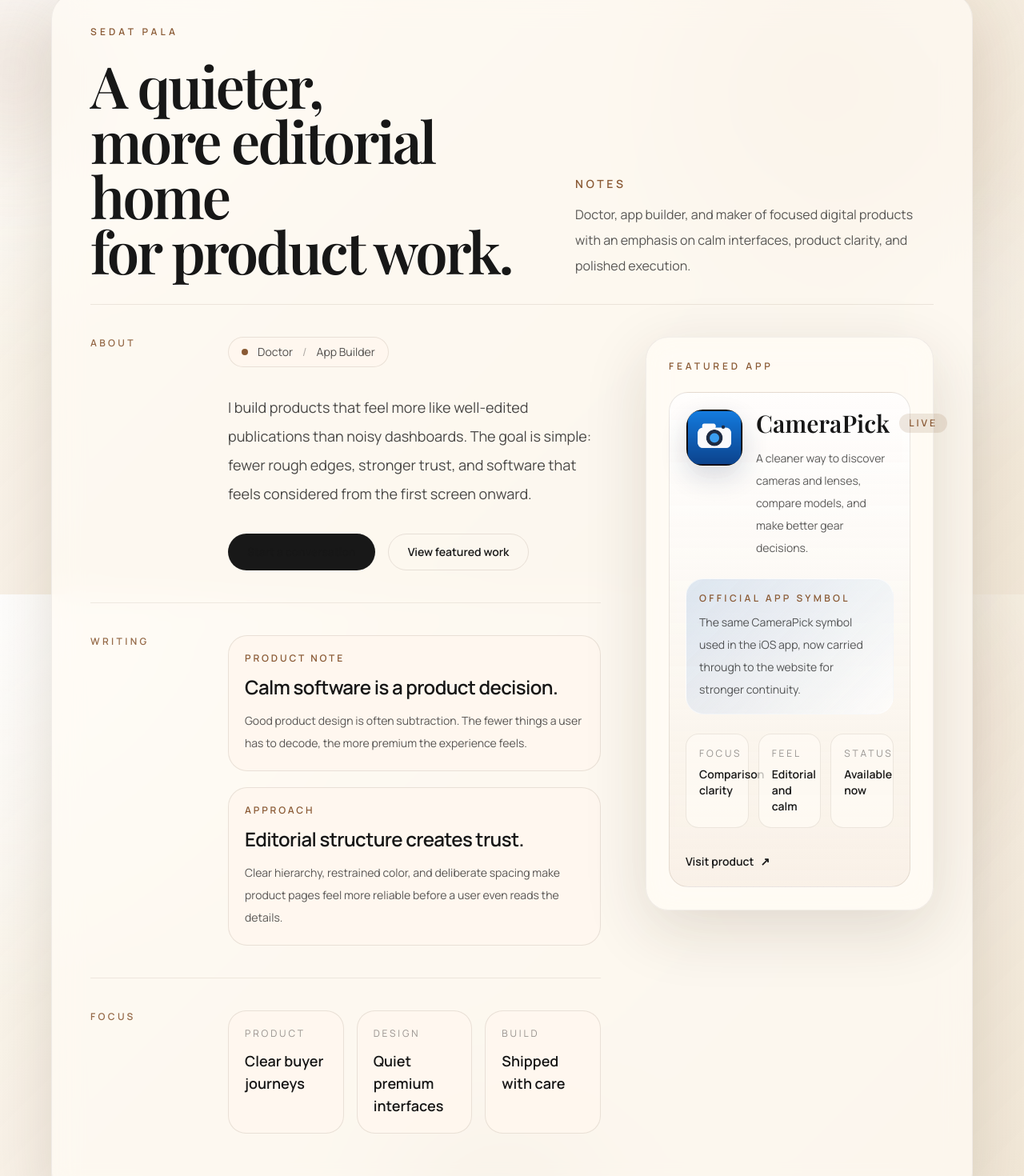
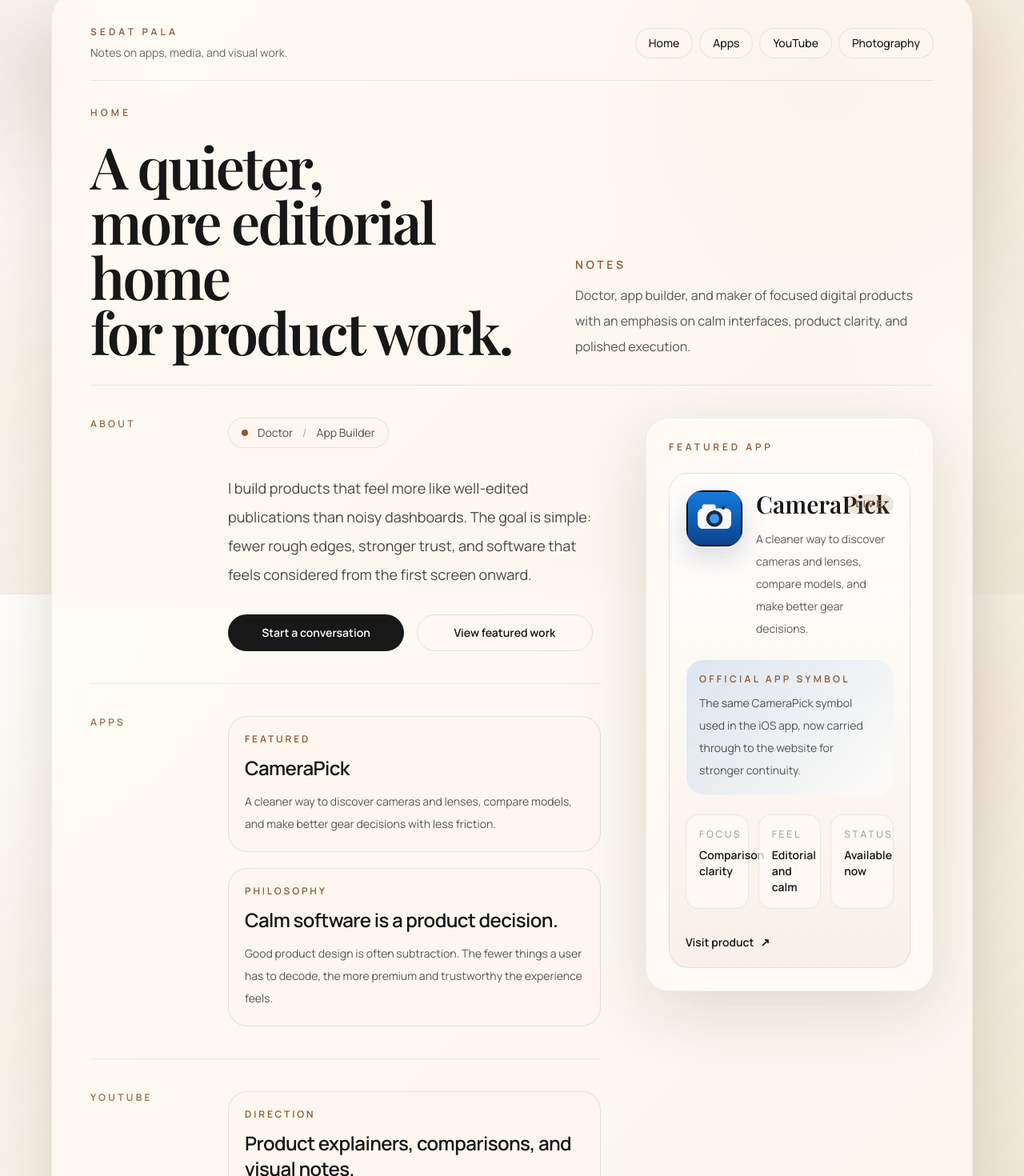
Before and after one commit to stefhenwolf/sedat-site, a Next.js app: page / in a window 1280 px wide. Shown: the part 57-1527 px from the top of the page at 80% size. Built offline with nearby package versions, Linux system fonts and the light colour scheme.

Commit message:
Add homepage section navigation

```diff
--- a/app/page.tsx
+++ b/app/page.tsx
@@ -1,8 +1,18 @@
 import Image from "next/image";
+
+const navigationItems = [
+  { label: "Home", href: "#home" },
+  { label: "Apps", href: "#apps" },
+  { label: "YouTube", href: "#youtube" },
+  { label: "Photography", href: "#photography" },
+];
 
 export default function Home() {
   return (
-    <main className="relative isolate min-h-screen overflow-hidden px-6 py-8 text-foreground sm:px-10 lg:px-16 lg:py-12">
+    <main
+      id="home"
+      className="relative isolate min-h-screen overflow-hidden px-6 py-8 text-foreground sm:px-10 lg:px-16 lg:py-12"
+    >
       <div className="pointer-events-none absolute inset-0 -z-10">
         <div className="absolute left-[-10%] top-0 h-72 w-72 rounded-full bg-[radial-gradient(circle,_rgba(164,115,76,0.26),_transparent_68%)] blur-3xl" />
         <div className="absolute right-[-8%] top-[18%] h-80 w-80 rounded-full bg-[radial-gradient(circle,_rgba(255,255,255,0.55),_transparent_62%)] blur-3xl" />
@@ -10,11 +20,34 @@
       </div>
 
       <section className="glass-panel soft-ring mx-auto w-full max-w-7xl rounded-[2rem] px-6 py-6 sm:px-8 sm:py-8 lg:px-12 lg:py-10">
+        <div className="flex flex-wrap items-center justify-between gap-4 border-b border-border/80 pb-6">
+          <div>
+            <p className="text-xs font-semibold uppercase tracking-[0.35em] text-accent">
+              Sedat Pala
+            </p>
+            <p className="mt-2 text-sm text-foreground/65">
+              Notes on apps, media, and visual work.
+            </p>
+          </div>
+
+          <nav className="flex flex-wrap items-center gap-2">
+            {navigationItems.map((item) => (
+              <a
+                key={item.label}
+                href={item.href}
+                className="rounded-full border border-border bg-surface-strong px-4 py-2 text-sm font-medium text-foreground/78 transition-colors duration-300 hover:bg-white/70"
+              >
+                {item.label}
+              </a>
+            ))}
+          </nav>
+        </div>
+
         <header className="border-b border-border/80 pb-8">
-          <div className="flex flex-col gap-6 lg:flex-row lg:items-end lg:justify-between">
+          <div className="flex flex-col gap-6 pt-8 lg:flex-row lg:items-end lg:justify-between">
             <div className="max-w-3xl">
               <p className="text-xs font-semibold uppercase tracking-[0.35em] text-accent">
-                Sedat Pala
+                Home
               </p>
               <h1 className="font-display mt-6 max-w-4xl text-5xl leading-[0.96] tracking-[-0.04em] sm:text-6xl lg:text-7xl">
                 A quieter,
@@ -60,15 +93,16 @@
                   first screen onward.
                 </p>
 
-                <div className="mt-8 flex flex-col gap-4 sm:flex-row">
+                <div className="mt-8 flex flex-col gap-4 sm:flex-row sm:flex-wrap">
                   <a
-                    className="inline-flex items-center justify-center rounded-full bg-[#181818] px-6 py-3 text-sm font-semibold text-white transition-transform duration-300 hover:-translate-y-0.5"
+                    className="inline-flex min-w-[220px] items-center justify-center rounded-full bg-[#181818] px-6 py-3 text-sm font-semibold !text-white transition-transform duration-300 hover:-translate-y-0.5"
                     href="mailto:setadpala@gmail.com"
+                    style={{ color: "#ffffff" }}
                   >
                     Start a conversation
                   </a>
                   <a
-                    className="inline-flex items-center justify-center rounded-full border border-border px-6 py-3 text-sm font-semibold text-foreground/80 transition-colors duration-300 hover:bg-surface-strong"
+                    className="inline-flex min-w-[220px] items-center justify-center rounded-full border border-border px-6 py-3 text-sm font-semibold text-foreground/80 transition-colors duration-300 hover:bg-surface-strong"
                     href="#featured-work"
                   >
                     View featured work
@@ -77,64 +111,95 @@
               </div>
             </div>
 
-            <div className="grid gap-8 border-b border-border/70 py-10 lg:grid-cols-[140px_minmax(0,1fr)]">
+            <div
+              id="apps"
+              className="grid gap-8 border-b border-border/70 py-10 lg:grid-cols-[140px_minmax(0,1fr)]"
+            >
               <div className="text-xs font-semibold uppercase tracking-[0.28em] text-accent/90">
-                Writing
+                Apps
               </div>
 
               <div className="space-y-5">
                 <article className="rounded-[1.5rem] border border-border bg-surface-strong px-5 py-5">
                   <p className="text-xs font-semibold uppercase tracking-[0.24em] text-accent">
-                    Product note
+                    Featured
+                  </p>
+                  <h2 className="mt-3 text-2xl font-semibold tracking-tight">
+                    CameraPick
+                  </h2>
+                  <p className="mt-3 max-w-2xl text-sm leading-7 text-foreground/72">
+                    A cleaner way to discover cameras and lenses, compare
+                    models, and make better gear decisions with less friction.
+                  </p>
+                </article>
+
+                <article className="rounded-[1.5rem] border border-border bg-surface-strong px-5 py-5">
+                  <p className="text-xs font-semibold uppercase tracking-[0.24em] text-accent">
+                    Philosophy
                   </p>
                   <h2 className="mt-3 text-2xl font-semibold tracking-tight">
                     Calm software is a product decision.
                   </h2>
                   <p className="mt-3 max-w-2xl text-sm leading-7 text-foreground/72">
                     Good product design is often subtraction. The fewer things a
-                    user has to decode, the more premium the experience feels.
-                  </p>
-                </article>
-
-                <article className="rounded-[1.5rem] border border-border bg-surface-strong px-5 py-5">
-                  <p className="text-xs font-semibold uppercase tracking-[0.24em] text-accent">
-                    Approach
-                  </p>
-                  <h2 className="mt-3 text-2xl font-semibold tracking-tight">
-                    Editorial structure creates trust.
-                  </h2>
-                  <p className="mt-3 max-w-2xl text-sm leading-7 text-foreground/72">
-                    Clear hierarchy, restrained color, and deliberate spacing
-                    make product pages feel more reliable before a user even
-                    reads the details.
+                    user has to decode, the more premium and trustworthy the
+                    experience feels.
                   </p>
                 </article>
               </div>
             </div>
 
-            <div className="grid gap-8 pt-10 lg:grid-cols-[140px_minmax(0,1fr)]">
+            <div
+              id="youtube"
+              className="grid gap-8 border-b border-border/70 py-10 lg:grid-cols-[140px_minmax(0,1fr)]"
+            >
               <div className="text-xs font-semibold uppercase tracking-[0.28em] text-accent/90">
-                Focus
+                YouTube
+              </div>
+
+              <div className="space-y-5">
+                <article className="rounded-[1.5rem] border border-border bg-surface-strong px-5 py-5">
+                  <p className="text-xs font-semibold uppercase tracking-[0.24em] text-accent">
+                    Direction
+                  </p>
+                  <h2 className="mt-3 text-2xl font-semibold tracking-tight">
+                    Product explainers, comparisons, and visual notes.
+                  </h2>
+                  <p className="mt-3 max-w-2xl text-sm leading-7 text-foreground/72">
+                    A section for future videos around cameras, apps, product
+                    breakdowns, and behind-the-scenes work. Structured like a
+                    journal instead of a loud content feed.
+                  </p>
+                </article>
+              </div>
+            </div>
+
+            <div
+              id="photography"
+              className="grid gap-8 pt-10 lg:grid-cols-[140px_minmax(0,1fr)]"
+            >
+              <div className="text-xs font-semibold uppercase tracking-[0.28em] text-accent/90">
+                Photography
               </div>
 
               <div className="grid gap-4 sm:grid-cols-3">
                 <div className="rounded-[1.4rem] border border-border bg-surface-strong px-5 py-5">
                   <p className="text-xs uppercase tracking-[0.24em] text-foreground/45">
-                    Product
+                    Street
                   </p>
-                  <p className="mt-3 text-lg font-semibold">Clear buyer journeys</p>
+                  <p className="mt-3 text-lg font-semibold">Quiet frames and texture</p>
                 </div>
                 <div className="rounded-[1.4rem] border border-border bg-surface-strong px-5 py-5">
                   <p className="text-xs uppercase tracking-[0.24em] text-foreground/45">
-                    Design
+                    Portraits
                   </p>
-                  <p className="mt-3 text-lg font-semibold">Quiet premium interfaces</p>
+                  <p className="mt-3 text-lg font-semibold">Natural light and calm tone</p>
                 </div>
                 <div className="rounded-[1.4rem] border border-border bg-surface-strong px-5 py-5">
                   <p className="text-xs uppercase tracking-[0.24em] text-foreground/45">
-                    Build
+                    Gear
                   </p>
-                  <p className="mt-3 text-lg font-semibold">Shipped with care</p>
+                  <p className="mt-3 text-lg font-semibold">Field notes and camera picks</p>
                 </div>
               </div>
             </div>
@@ -160,9 +225,9 @@
                   />
                 </div>
                 <div className="min-w-0">
-                  <div className="flex items-center justify-between gap-3">
-                    <h2 className="font-display text-3xl">CameraPick</h2>
-                    <div className="rounded-full bg-accent-soft px-3 py-1 text-xs font-semibold uppercase tracking-[0.24em] text-accent">
+                <div className="flex flex-col items-start gap-3 sm:flex-row sm:items-center sm:justify-between">
+                    <h2 className="min-w-0 text-balance font-display text-3xl">CameraPick</h2>
+                    <div className="shrink-0 rounded-full bg-accent-soft px-3 py-1 text-xs font-semibold uppercase tracking-[0.24em] text-accent">
                       Live
                     </div>
                   </div>
```
